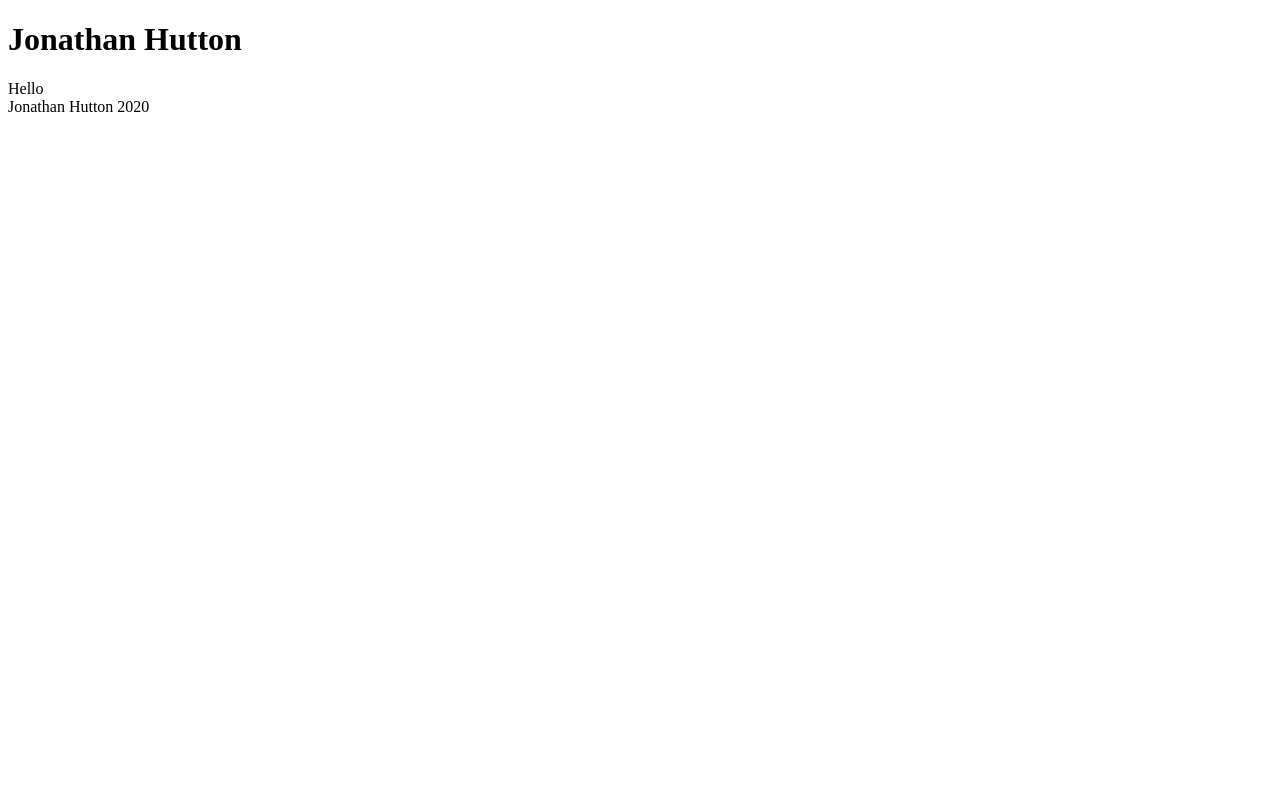
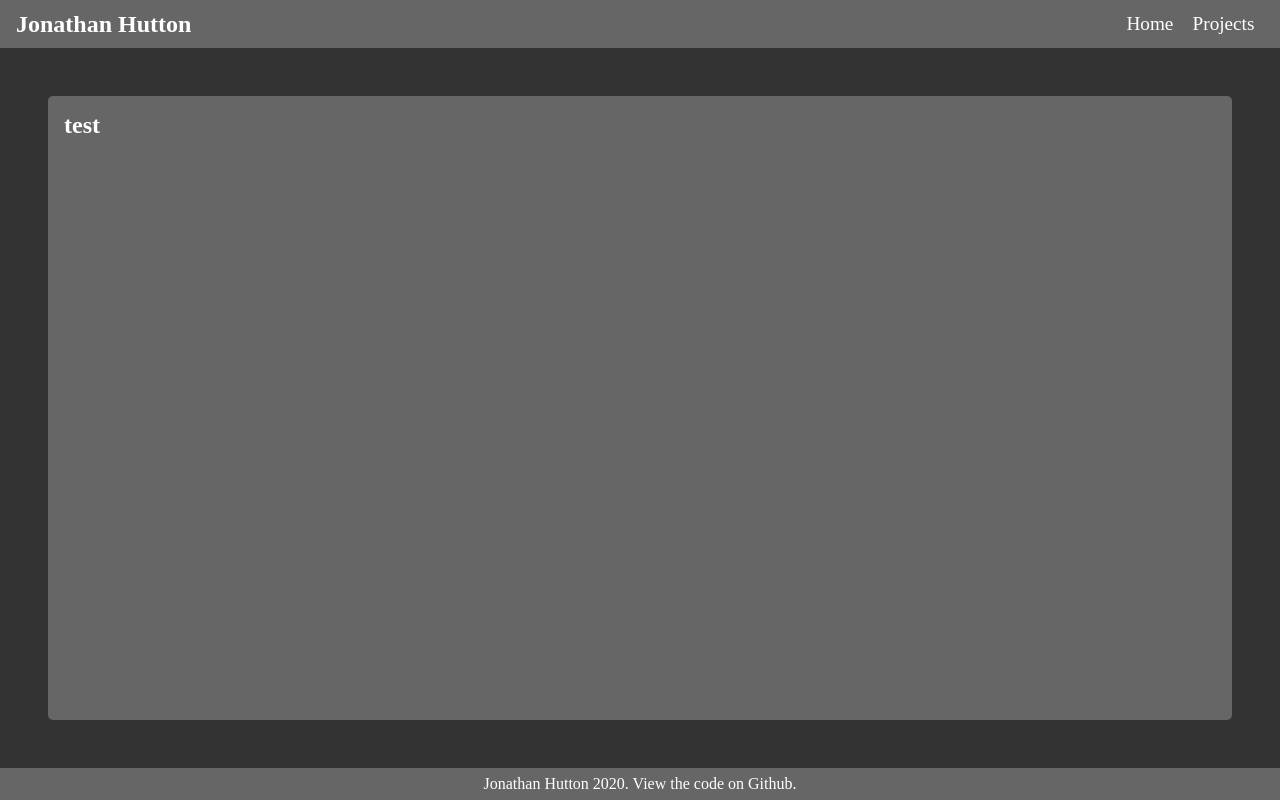
Before and after one commit to huttonjonathan/huttonjonathan.github.io, a plain HTML site: page index.html in a window 1280 px wide. Drawn offline with Linux system fonts and the light colour scheme.

Commit message:
Updates to HTML and styling

```diff
--- /dev/null
+++ b/assets/css/style.css
@@ -0,0 +1,61 @@
+:root {
+  --primary-color: #9408e6;
+  --dark-color: #333333;
+  --light-color: #666666;
+}
+
+* {
+  box-sizing: border-box;
+  margin: 0;
+  padding: 0;
+}
+
+body {
+  display: flex;
+  flex-direction: column;
+  min-height: 100vh;
+  background-color: var(--dark-color);
+  color: #ffffff;
+}
+
+nav {
+  background-color: var(--light-color);
+  height: 3rem;
+  display: flex;
+  justify-content: space-between;
+  align-items: center;
+  padding: 0 1rem;
+}
+
+nav ul {
+  display: flex;
+  list-style-type: none;
+}
+
+nav ul li a {
+  text-decoration: none;
+  color: inherit;
+  padding: 0.5em;
+  font-size: 1.2rem;
+  transition: color 0.5s ease-out;
+}
+
+a:hover {
+  color: var(--primary-color);
+}
+
+main {
+  flex: 1;
+  background-color: var(--light-color);
+  margin: 3rem 3rem;
+  padding: 1rem;
+  border-radius: 5px;
+}
+
+footer {
+  background-color: var(--light-color);
+  height: 2rem;
+  align-items: center;
+  justify-content: center;
+  display: flex;
+}
--- a/index.html
+++ b/index.html
@@ -3,13 +3,21 @@
   <head>
     <meta charset="UTF-8" />
     <meta name="viewport" content="width=device-width, initial-scale=1.0" />
+    <link rel="stylesheet" href="assets/css/style.css" />
     <title>Jonathan Hutton</title>
   </head>
   <body>
-    <header>
+    <nav>
       <h1>Jonathan Hutton</h1>
-    </header>
-    <main>Hello</main>
-    <footer>Jonathan Hutton 2020</footer>
+      <ul>
+        <li><a href="index.html">Home</a></li>
+        <li><a href="">Projects</a></li>
+      </ul>
+    </nav>
+    <header></header>
+    <main>
+      <h2>test</h2>
+    </main>
+    <footer>Jonathan Hutton 2020. View the code on Github.</footer>
   </body>
 </html>
```
